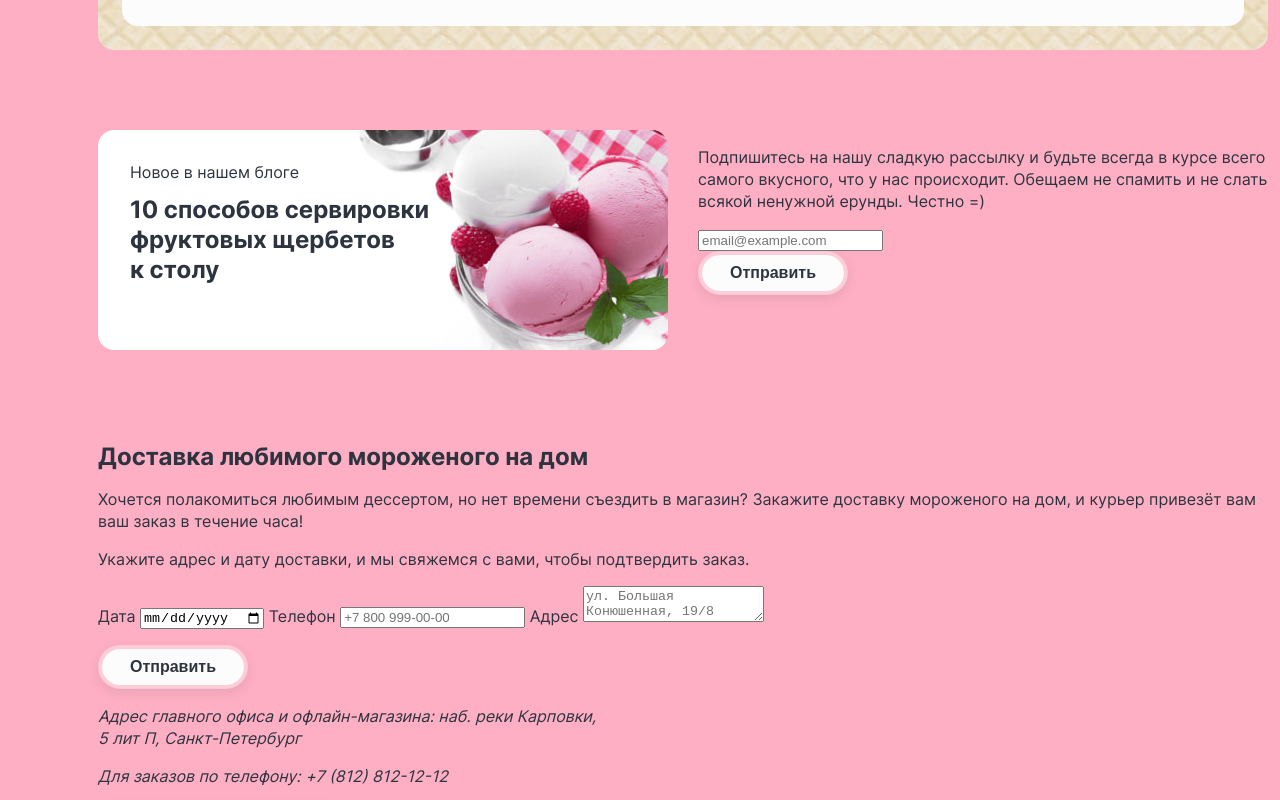
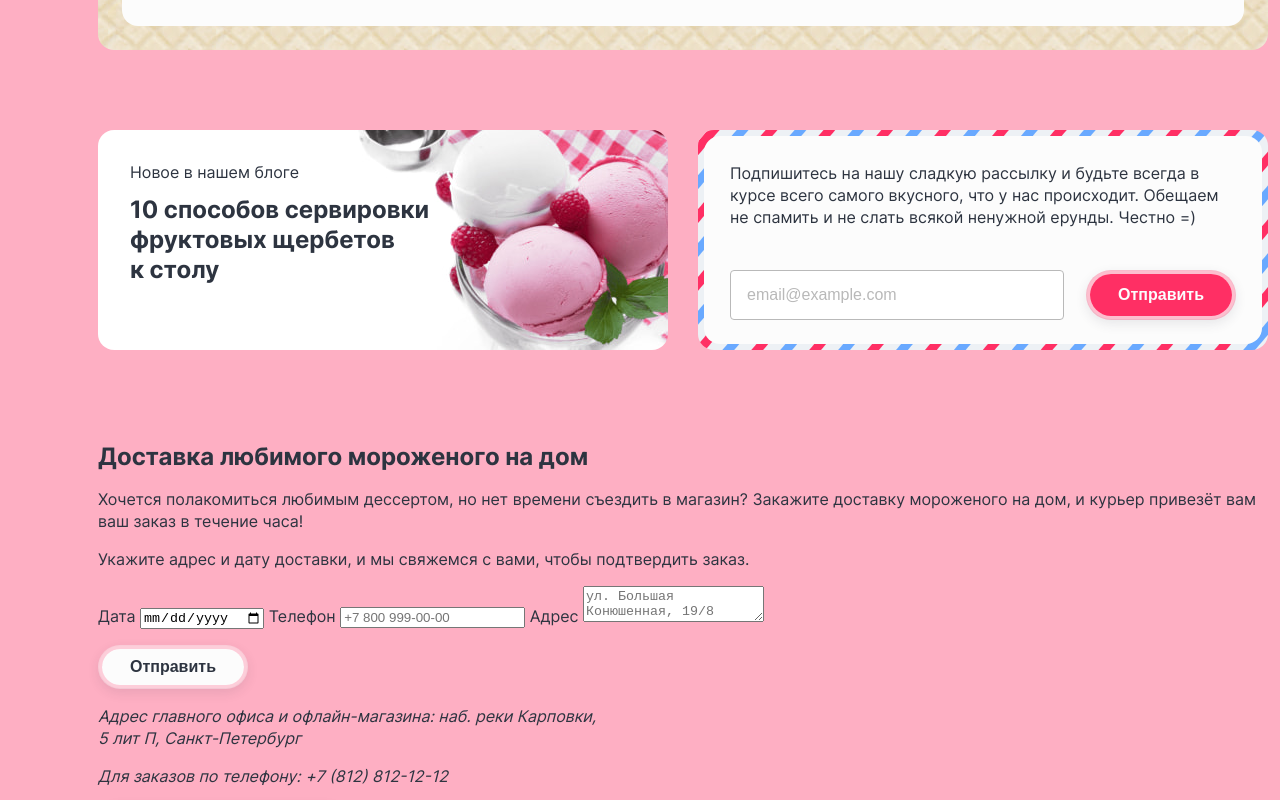
Before and after one commit to tau-8/995085-gllacy-32, a plain HTML site: page index.html in a window 1280 px wide. Shown: the part 2220-3020 px from the top of the page. Drawn offline with Linux system fonts and the light colour scheme.

Commit message:
Create subscription form layout and decorative styles

```diff
--- a/css/styles.css
+++ b/css/styles.css
@@ -35,6 +35,7 @@
   --special-bg: #ff7799;
   --button-bg: #ff2f64;
   --bright-bg: #fcfcfc;
+  --neutral-bg: #b9b9b9;
   --bright-bg-transp: rgba(252, 252, 252, 0.3);
   --main-txt: #2d3440;
 }
@@ -105,6 +106,19 @@
 .button:hover {
   background-color: var(--bright-bg-transp);
   border-color: var(--bright-bg);
+  box-shadow: 0 4px 15px rgba(133, 133, 133, 0.15);
+}
+
+.button--inverted {
+  color: var(--bright-bg);
+  background-color: var(--button-bg);
+  border-color: rgba(255, 47, 100, 0.3);
+}
+
+.button--inverted:hover {
+  color: var(--main-txt);
+  background-color: var(--bright-bg);
+  border-color: var(--button-bg);
   box-shadow: 0 4px 15px rgba(133, 133, 133, 0.15);
 }
 
@@ -536,7 +550,7 @@
   margin: 0;
 }
 
-/* Блок статей */
+/* Ссылка на статью */
 .main__article {
   margin-bottom: 76px;
 }
@@ -573,6 +587,72 @@
   height: 100%;
   top: 0;
   left: 0;
+}
+
+/* Форма подписки */
+.main__subscribtion {
+  margin-bottom: 76px;
+}
+
+.subscription {
+  position: relative;
+  width: 570px;
+  height: 220px;
+  padding: 6px;
+  border-radius: 16px;
+  overflow: hidden;
+}
+
+.subscription::before {
+  content: "";
+  z-index: -1;
+  position: absolute;
+  top: -90%;
+  left: 8%;
+  width: 100%;
+  height: 300%;
+  background-image: linear-gradient(
+    #ff2f64 9px,
+    #edf1f5 9px 22px,
+    #69a9ff 22px 31px,
+    #edf1f5 31px 44px);
+  background-repeat: repeat;
+  background-size: 100% 44px;
+  transform: rotate(-49.5deg);
+}
+
+.subscription__content {
+  background-color: var(--bright-bg);
+  height: 100%;
+  padding: 26px;
+  border-radius: 16px;
+}
+
+.subscription__info {
+  margin: 0;
+  margin-bottom: 42px;
+}
+
+.subscription__form {
+  display: flex;
+  min-height: 48px;
+}
+
+.subscription__input {
+  flex-grow: 1;
+  min-height: 48px;
+  margin-right: 22px;
+  padding: 14px 16px;
+  font-size: 16px;
+  line-height: 20px;
+  color: var(--main-txt);
+  background-color: #ffffff;
+  border: 1px solid var(--neutral-bg);
+  border-radius: 4px;
+}
+
+.subscription__input::placeholder {
+  color: var(--neutral-bg);
 }
 
 /*\\\\\\\\\\\\\\\\
--- a/index.html
+++ b/index.html
@@ -254,17 +254,21 @@
 
         <section class="subscription main__subscribtion">
           <h2 class="visually-hidden">Подпишитесь на рассылку.</h2>
-          <p class="subscription__description">Подпишитесь на нашу сладкую рассылку и будьте всегда в курсе всего самого вкусного, что у нас происходит. Обещаем не спамить и не слать всякой ненужной ерунды. Честно =)</p>
-          <form class="subscription__form" action="https://echo.htmlacademy.ru/" method="GET">
-            <label class="subscription__label">
-              <span class="visually-hidden">Ваш email:</span>
+          <div class="subscription__content">
+            <p class="subscription__info">Подпишитесь на нашу сладкую рассылку и будьте всегда в курсе всего самого вкусного, что у нас происходит. Обещаем не спамить и не слать всякой ненужной ерунды. Честно =)</p>
+            <form class="subscription__form" action="https://echo.htmlacademy.ru/" method="GET">
+              <label class="subscription__label" for="subscription-email">
+                <span class="visually-hidden">Ваш email:</span>
+              </label>
               <input class="subscription__input"
               type="email"
               name="subscription-email"
-              placeholder="email@example.com">
-            </label>
-            <button class="subscription__button button" type="submit">Отправить</button>
-          </form>
+              id="subscription-email"
+              placeholder="email@example.com"
+              required>
+              <button class="subscription__button button button--inverted" type="submit">Отправить</button>
+            </form>
+          </div>
         </section>
       </div>
 
```
